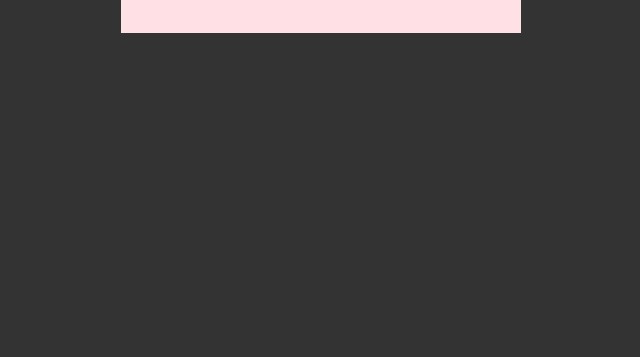
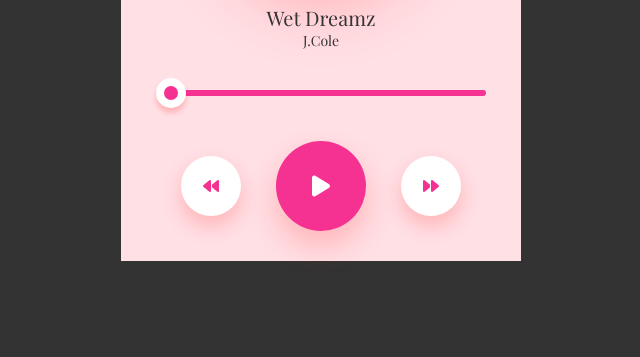
Before and after one commit to DeeNue36/Music-Player, a plain HTML site: page index.html in a window 1280 px wide. Shown: the part 443-800 px from the top of the page, without its empty margins (319-959 px from the left). Drawn offline with nearby package versions, Linux system fonts and the light colour scheme.

Commit message:
full code

```diff
--- a/index.html
+++ b/index.html
@@ -30,6 +30,39 @@
                     <i class="fa-solid fa-bars"></i>
                 </div>
             </nav>
+
+            <img src="assets/24 Forest Hills Drive_1.jpeg" class="song-img">
+            <h1>
+                Wet Dreamz
+            </h1>
+            <p>
+                J.Cole
+            </p>
+
+            <!-- <audio controls id="song">: this was first used to show the mp3 player and with this attribute present, the browser will offer controls to allow the user to control audio playback, including volume, seeking, and pause/resume playback.-->
+            <audio id="song"></audio>
+                <source src="assets/J Cole - Wet Dreamz.mp3" type="audio/mpeg">
+            </audio>
+
+            <input type="range" value="0" id="progress-bar">
+
+            <div class="song-controls">
+                <div>
+                    <i class="fa-solid fa-backward"></i>
+                </div>
+
+                <div onclick="playPause()">
+                    <i class="fa-solid fa-play" id="controlIcon"></i>
+                </div>
+
+                <div>
+                    <i class="fa-solid fa-forward"></i>
+                </div>
+            </div>
         </div>
     </div>
+
+
+    <script src="script.js"></script>
 </body>
+</html>
--- /dev/null
+++ b/script.js
@@ -0,0 +1,34 @@
+let songProgress = document.getElementById("progress-bar");
+let song = document.getElementById("song");
+let controlIcon =  document.getElementById("controlIcon");
+
+song.onloadedmetadata = function () {
+    songProgress.max = song.duration;
+    songProgress.value = song.currentTime;
+}
+
+function playPause(){
+    if(controlIcon.classList.contains("fa-pause")){
+        song.pause();
+        controlIcon.classList.remove("fa-pause");
+        controlIcon.classList.add("fa-play");
+    }
+    else{
+        song.play();
+        controlIcon.classList.add("fa-pause");
+        controlIcon.classList.remove("fa-play");
+    }
+}
+
+if(song.play()){
+    setInterval(()=>{
+        songProgress.value = song.currentTime;
+    }, 500)
+}
+
+songProgress.onchange = function(){
+    song.play();
+    song.currentTime = songProgress.value;
+    controlIcon.classList.add("fa-pause");
+    controlIcon.classList.remove("fa-play");
+}
--- a/styles.css
+++ b/styles.css
@@ -8,6 +8,8 @@
     --musicBg: #ffe0e5;
     --white: #FFFF;
     --circleColor: #f53192;
+    --textColor: #333;
+    --boxShadow: rgba(255, 26, 26, 0.22);
 }
 
 *{
@@ -52,3 +54,69 @@
     color: var(--circleColor);
     box-shadow: 0 5px 10px rgba(255, 26, 26, 0.22);
 }
+
+.song-img{
+    width: 220px;
+    border-radius: 50%;
+    border: 8px solid var(--white);
+    box-shadow: 0 10px 60px var(--boxShadow);
+}
+
+.music-container h1{
+    font-size: 20px;
+    font-weight: 400;
+    color: var(--textColor);
+}
+
+.music-container p{
+    font-size: 14px;
+    color: var(--textColor);
+}
+
+#progress-bar{
+    -webkit-appearance: none;
+    appearance: none;
+    width: 100%;
+    height: 6px;
+    background: var(--circleColor);
+    border-radius: 4px;
+    cursor: pointer;
+    margin: 40px 0;
+}
+
+#progress-bar::-webkit-slider-thumb{
+    -webkit-appearance: none;
+    appearance: none;
+    background: var(--circleColor);
+    width: 30px;
+    height: 30px;
+    border-radius: 50%;
+    border: 8px solid var(--white);
+    box-shadow: 0 5px 5px var(--boxShadow);
+}
+
+.song-controls{
+    display: flex;
+    justify-content: space-around;
+    align-items: center;
+}
+
+.song-controls div{
+    width: 60px;
+    height: 60px;
+    margin: 20px;
+    background: var(--white);
+    display: inline-flex;
+    align-items: center;
+    justify-content: center;
+    border-radius: 50%;
+    color: var(--circleColor);
+    box-shadow: 0 10px 20px var(--boxShadow);
+    cursor: pointer;
+}
+
+.song-controls div:nth-child(2){
+    transform: scale(1.5);
+    background: var(--circleColor);
+    color: var(--white);
+}
```
Also changed, not shown: assets/24 Forest Hills Drive_1.jpeg (added), assets/24 Forest Hills Drive_2.jpeg (added), 1 other file.
